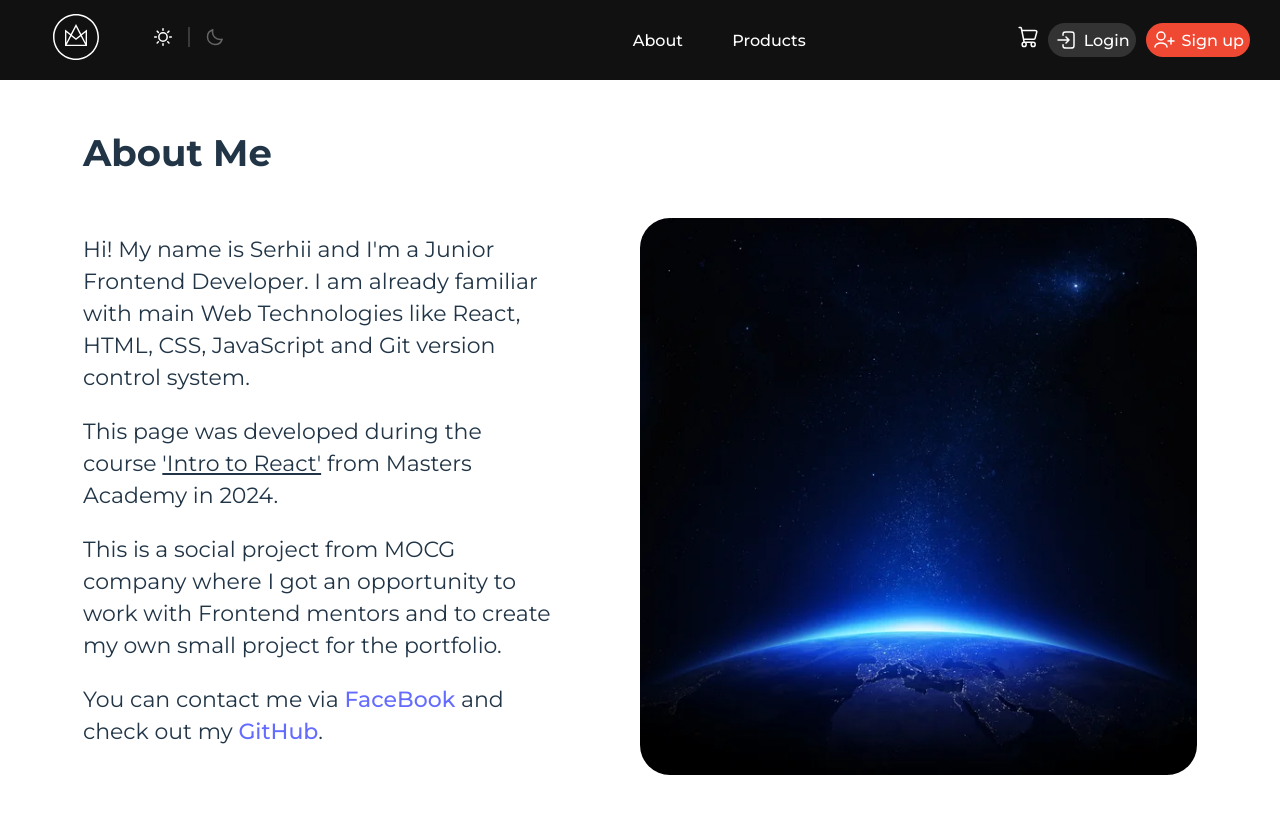
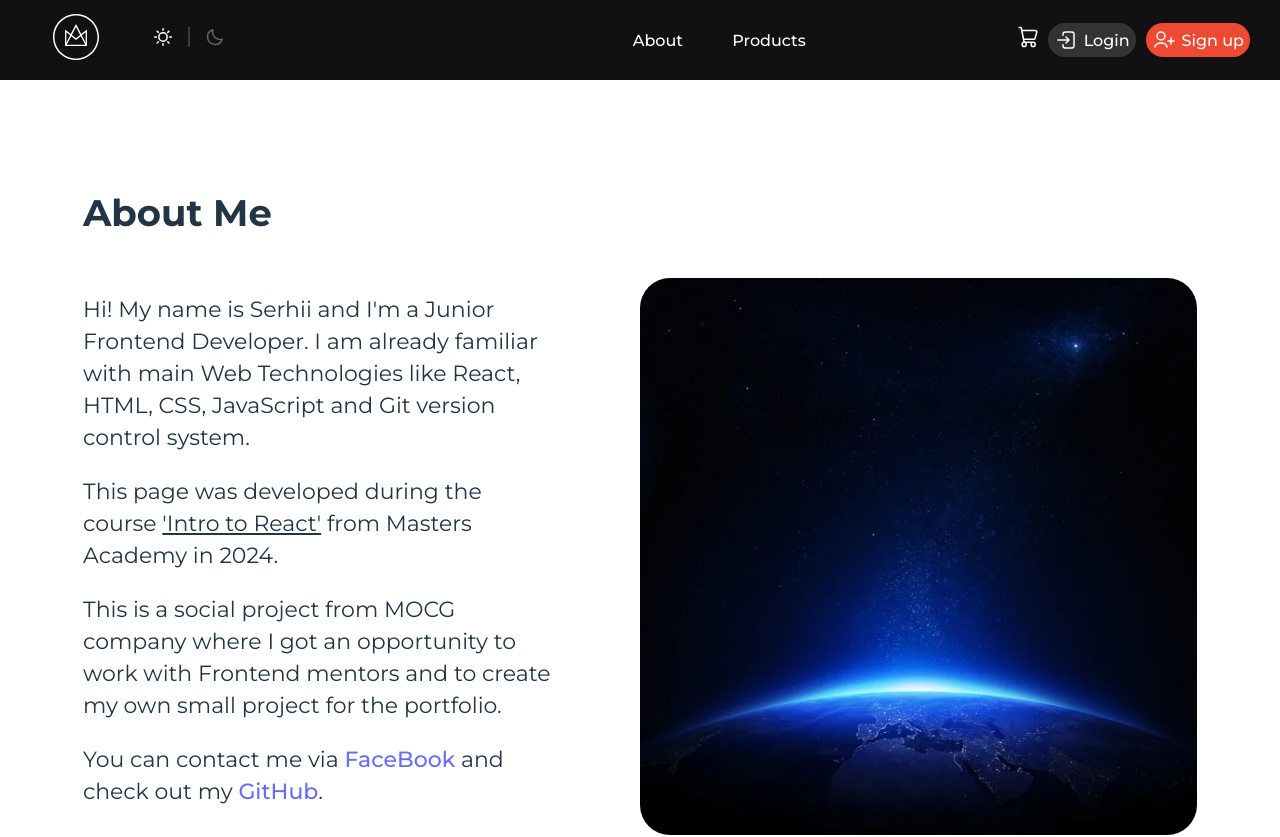
Before and after one commit to MastersAcademy/fe-react-2024, a React (Vite) app: page / in a window 1280 px wide. Shown: the top 837 px of the page. Built offline with nearby package versions, Linux system fonts and the light colour scheme.

Commit message:
update main wrapper padding

```diff
--- a/src/index.css
+++ b/src/index.css
@@ -82,6 +82,5 @@ button:focus-visible {
 }
 
 .mainContentWrapper {
-  padding-left: 30px;
-  padding-right: 30px;
+  padding: 60px 30px;
 }
```
